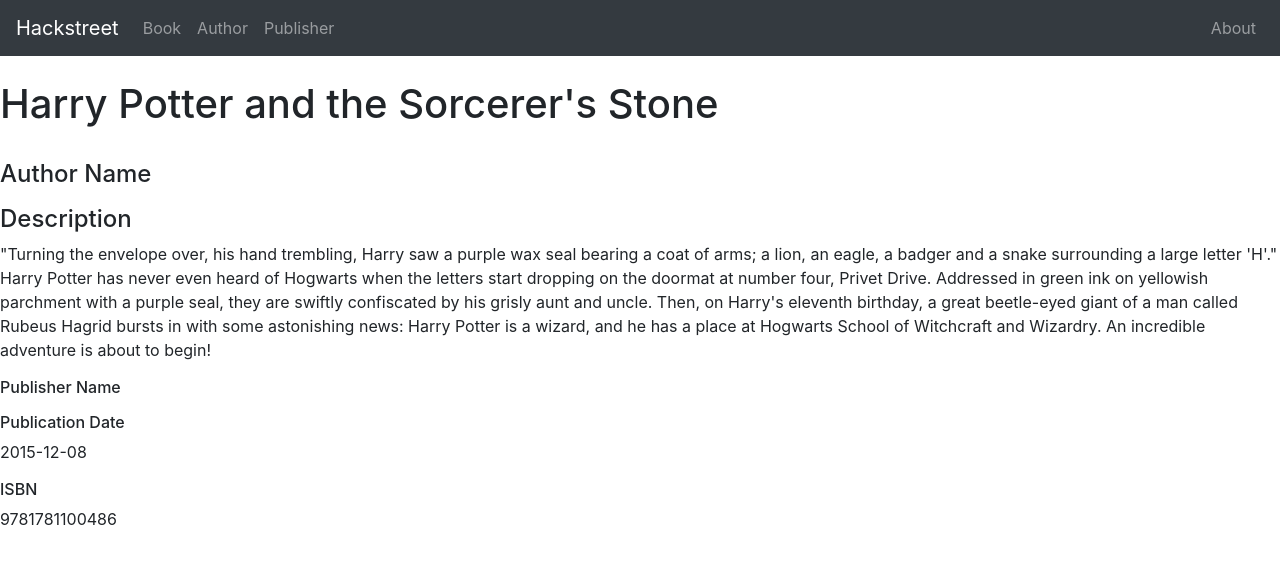
After one commit to xiaobao57/booksIDB, a Flask app: page /bookhome/1 in a window 1280 px wide. The commit adds this page. Shown: the top 564 px of the page. Run offline with Flask 2, Linux system fonts and the light colour scheme; data comes from the database, SQL or seed files in the repository; some libraries are stand-ins or nearby versions.

Commit message:
book subpage, still working on bookhome

```diff
--- a/main.py
+++ b/main.py
@@ -40,6 +40,17 @@ def authorhome():
 def publisherhome():
  publishers = db.session.query(Publisher).all()
  return render_template('publisherhome.html', publishers = publishers)
+
+#----------------------------------------
+# Books, Authors, Publishers
+#----------------------------------------
+@app.route('/bookhome/')
+@app.route('/bookhome/<int:bookid>')
+def bookinfo(bookid):
+ book = db.session.query(Book).filter(Book.id == bookid).first()
+ #book = Book.query.filter_by(id=bookid).first()
+ return render_template('book.html', book = book)
+
 
 ###Need to delete
 #----------------------------------------
--- /dev/null
+++ b/templates/book.html
@@ -0,0 +1,64 @@
+{% extends 'base.html' %}
+
+{% block content %}
+	<!--
+		<html>
+		<head> </head>
+		<body>
+			<p>This is the books page</b>
+			<a href="{{url_for('index')}}">Main Menu</a> <br/>
+			<h1>Books</h1>
+			{% if books == [] %}
+				<p>No books exist</p>
+			{% else %}
+				{% for i in books %}
+					<div>
+						{{i.title}}
+						<br/> <br/>
+					</div>
+				{% endfor %}
+			{% endif %}
+		</body>
+	</html>
+	-->
+
+<div id="bookid" class="books page picture">
+	<div class="innerdiv">
+		<div class="contentdiv">
+			<h1 class="Title">{{book.title}}</h1>
+			<div class="hr"><span></span></div>
+			<br>
+			<h4 class="Author">Author Name</h4>
+			<p></p>
+			<h4 class="Description">Description</h4>
+			<p>{{book.description}}</p>
+			<h6 class="Publisher">Publisher Name</h6>
+			<p></p>
+			<h6 class="Date">Publication Date</h6>
+			<p>{{book.publisher_date}}</p>
+			<h6 class="ISBN">ISBN</h6>
+			<p>{{book.isbn}}</p>
+			<!--
+			<table>
+				<tr>
+					<td width="10%">Title</td>
+					<td width="15%">ISBN</td>
+					<td width="15%">Publication Date</td>
+					<td width="25%">Description</td>
+					<td width="15%">Publisher Name</td>
+					<td width="20%">Author Name</td>
+				</tr>
+				<tr>
+					<td>{{book.title}}</td>
+					<td>{{book.isbn}}</td>
+					<td>{{book.publisher_date}}</td>
+					<td>{{book.description[0:100]}}...</td>
+					<td></td>
+					<td></td>
+				</tr>
+			</table>
+			-->
+		</div>
+	</div>
+</div>
+{% endblock %}
--- a/templates/bookhome.html
+++ b/templates/bookhome.html
@@ -18,13 +18,12 @@
 				</tr>
 				{% for i in books %}
 				<tr>
-					<td>{{i.title}}</td>
+					<td><a href="{{url_for('bookhome/'+i.id|string)}}">{{i.title}}</a></td>
 					<td>{{i.isbn}}</td>
 					<td>{{i.publisher_date}}</td>
 					<td>{{i.description[0:100]}}...</td>
 					<td></td>
 					<td></td>
-				</tr>
 				{% endfor %}
 			</table>
 		</div>
```
Also changed, not shown: templates/book2.html (deleted, +0 -24 lines).
